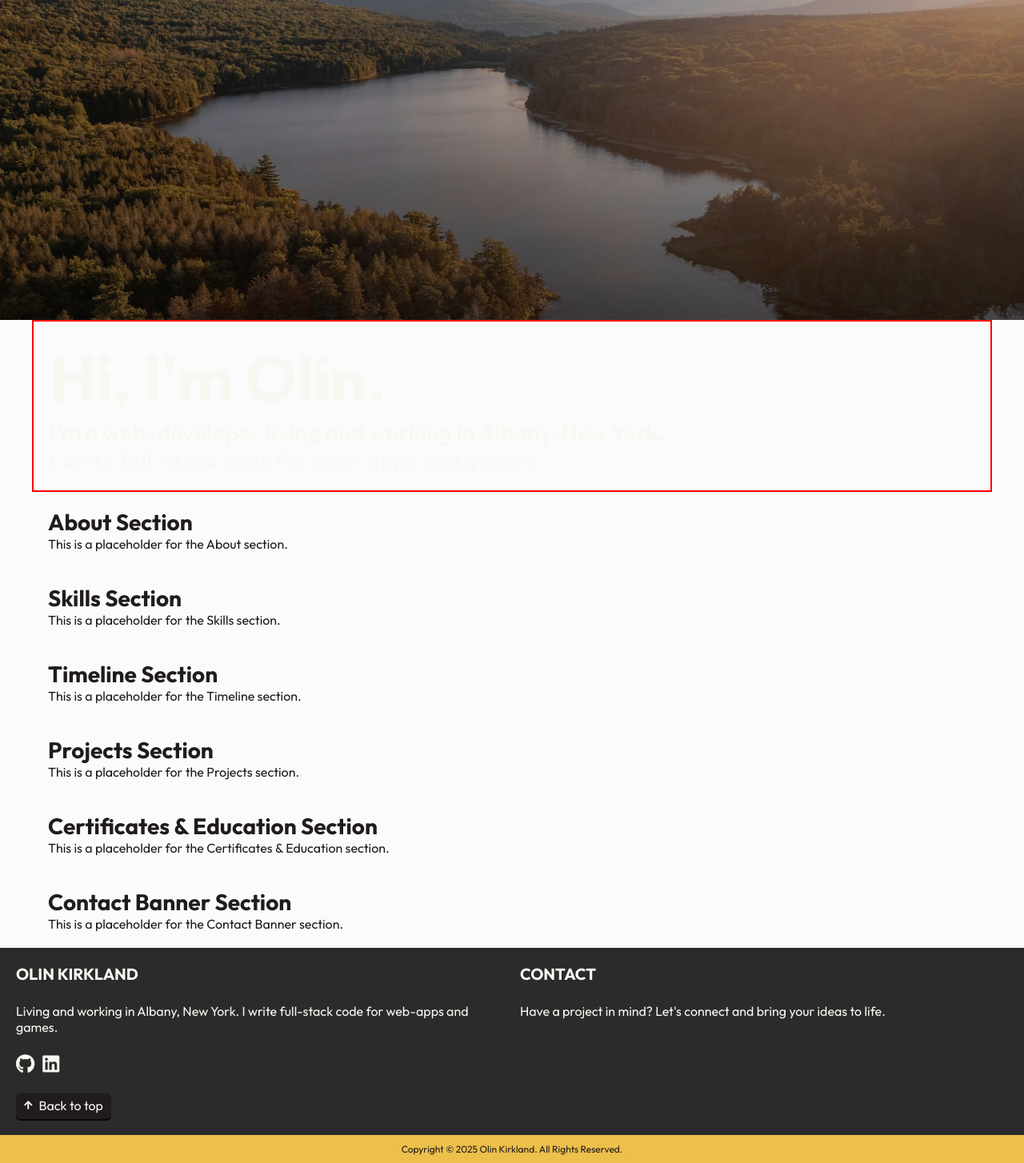
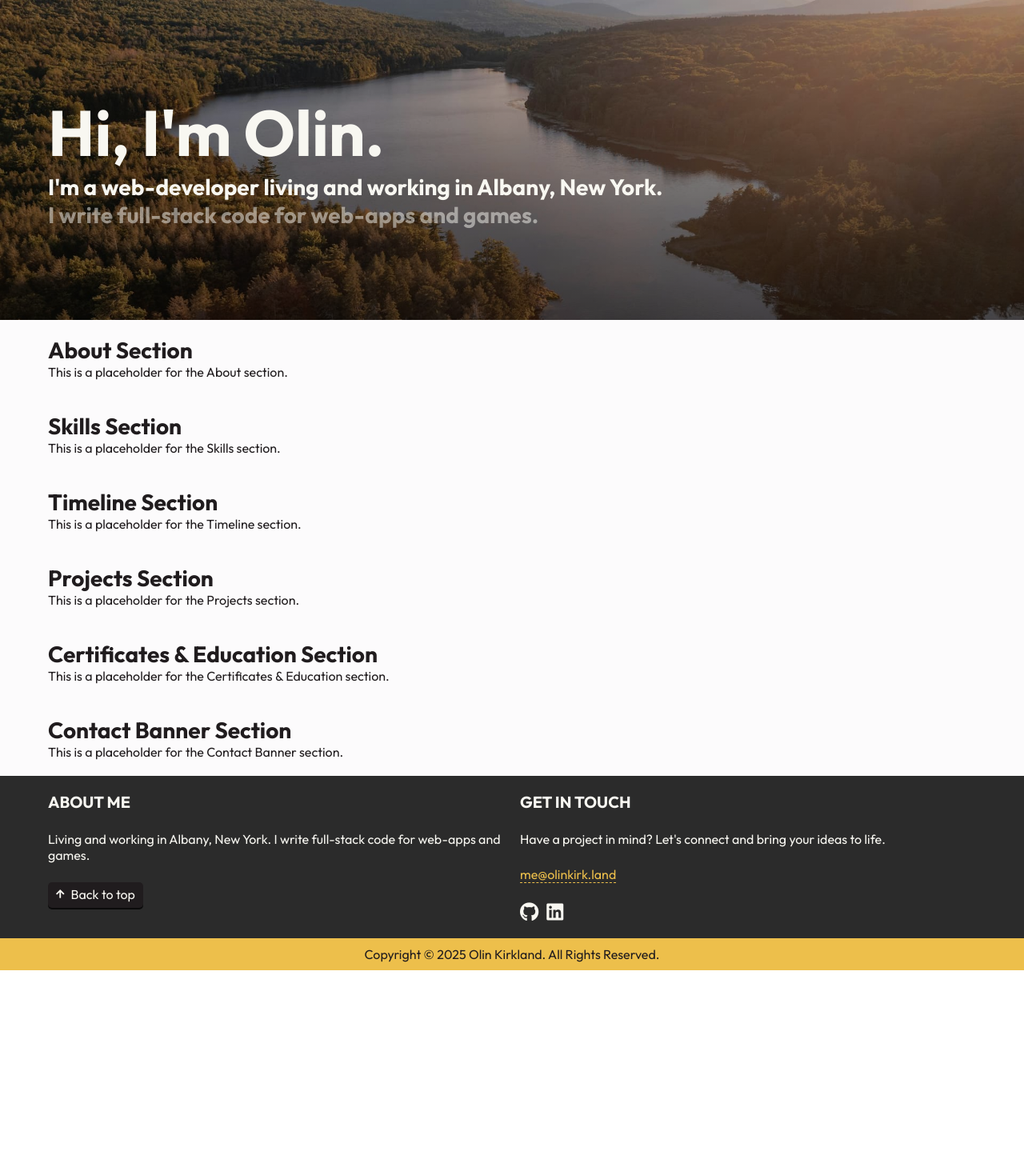
Before and after one commit to olinkirkland/olinkirkland.github.io, a Vue app: page / in a window 1280 px wide. Shown: the whole page at 80% size. After the commit the page ends 1213 px from the top, so only its background shows below. Built offline with nearby package versions, Linux system fonts and the light colour scheme; a web font is replaced by a local one.

Commit message:
Update footer and hero, add addt content

```diff
--- a/src/assets/scss/styles.scss
+++ b/src/assets/scss/styles.scss
@@ -55,6 +55,18 @@ h6 {
     font-size: 1.2rem;
     font-weight: normal;
     text-transform: uppercase;
+}
+
+a.link {
+    display: inline-block;
+    width: fit-content;
+    color: var(--accent-1);
+    text-decoration: none;
+    border-bottom: 1px dashed currentColor;
+
+    &:hover {
+        filter: brightness(0.8);
+    }
 }
 
 code {
--- a/src/components/Footer.vue
+++ b/src/components/Footer.vue
@@ -1,11 +1,31 @@
 <template>
     <footer>
+        <section>
             <div class="footer-content">
-            <h3>Olin Kirkland</h3>
+                <h3>About Me</h3>
                 <p>
-                Living and working in Albany, New York. I write full-stack code
-                for web-apps and games.
+                    Living and working in Albany, New York. I write full-stack
+                    code for web-apps and games.
                 </p>
+
+
+
+                <Button class="dark" @click="$emit('scrollToTop')">
+                    <i class="icon fas fa-arrow-up"></i>
+                    <span>Back to top</span>
+                </Button>
+            </div>
+
+            <div class="footer-content">
+                <h3>Get in touch</h3>
+                <p>
+                    Have a project in mind? Let's connect and bring your ideas
+                    to life.
+                </p>
+
+                <a class="link" href="mailto:me@olinkirk.land">
+                    me@olinkirk.land
+                </a>
 
                 <!-- Social links -->
                 <!-- Github, LinkedIn, Email -->
@@ -13,31 +33,25 @@
                     <a href="https://github.com/olinkirkland" target="_blank">
                         <i class="icon fab fa-github"></i>
                     </a>
-                <a href="https://linkedin.com/in/olin-kirkland" target="_blank">
+                    <a
+                        href="https://linkedin.com/in/olin-kirkland"
+                        target="_blank"
+                    >
                         <i class="icon fab fa-linkedin"></i>
                     </a>
                 </div>
-
-            <Button class="dark" @click="$emit('scrollToTop')">
-                <i class="icon fas fa-arrow-up"></i>
-                <span>Back to top</span>
-            </Button>
             </div>
-        <div class="footer-content">
-            <h3>Contact</h3>
-            <p>
-                Have a project in mind? Let's connect and bring your ideas to
-                life.
-            </p>
-        </div>
+        </section>
     </footer>
 
     <!-- Copyright -->
     <div class="copyright">
+        <section>
             <p>
-            Copyright &copy; {{ new Date().getFullYear() }} Olin Kirkland. All
-            Rights Reserved.
+                Copyright &copy; {{ new Date().getFullYear() }} Olin Kirkland.
+                All Rights Reserved.
             </p>
+        </section>
     </div>
 </template>
 
@@ -47,12 +61,15 @@ defineEmits<{ (e: 'scrollToTop'): void }>();
 
 <style lang="scss">
 footer {
+    background-color: var(--surface-inverted);
+}
+
+footer section {
     width: 100%;
     display: grid;
     grid-template-columns: repeat(auto-fit, minmax(20rem, 1fr));
     gap: 2rem;
     padding: 2rem;
-    background-color: var(--surface-inverted);
 }
 
 .footer-content {
@@ -63,8 +80,6 @@ footer {
 }
 
 .copyright {
-    display: flex;
-    justify-content: center;
     background-color: var(--accent-1);
     padding: 1rem;
     > p {
@@ -76,4 +91,10 @@ a i {
     font-size: 2.4rem;
     color: var(--surface);
 }
+
+.copyright section {
+    padding: 0;
+    display: flex;
+    justify-content: center;
+}
 </style>
--- a/src/components/Hero.vue
+++ b/src/components/Hero.vue
@@ -1,10 +1,14 @@
 <template>
-    <div class="hero-background"></div>
-    <section class="hero">
-        <h1>Hi, I'm Olin.</h1>
-        <h2>I'm a web-developer living and working in Albany, New York.</h2>
-        <h2 class="muted">I write full-stack code for web-apps and games.</h2>
-    </section>
+    <div class="hero">
+        <div class="hero-background"></div>
+        <section class="hero-content">
+            <h1>Hi, I'm Olin.</h1>
+            <h2>I'm a web-developer living and working in Albany, New York.</h2>
+            <h2 class="muted">
+                I write full-stack code for web-apps and games.
+            </h2>
+        </section>
+    </div>
 </template>
 
 <script setup lang="ts">
@@ -12,6 +16,11 @@
 </script>
 
 <style lang="scss">
+.hero {
+    position: relative;
+    overflow: hidden;
+}
+
 .hero-background {
     position: relative;
     width: 100%;
@@ -34,11 +43,13 @@
     }
 }
 
-.hero {
-    border: 2px solid red;
-    margin: 0 auto;
-    padding: 2rem;
+.hero-content {
+    position: absolute;
+    top: 50%;
+    left: 0;
+    right: 0;
     z-index: 1;
     color: var(--surface);
+    transform: translateY(-50%);
 }
 </style>
```
Lines whose indentation alone changed are shown as unchanged.
